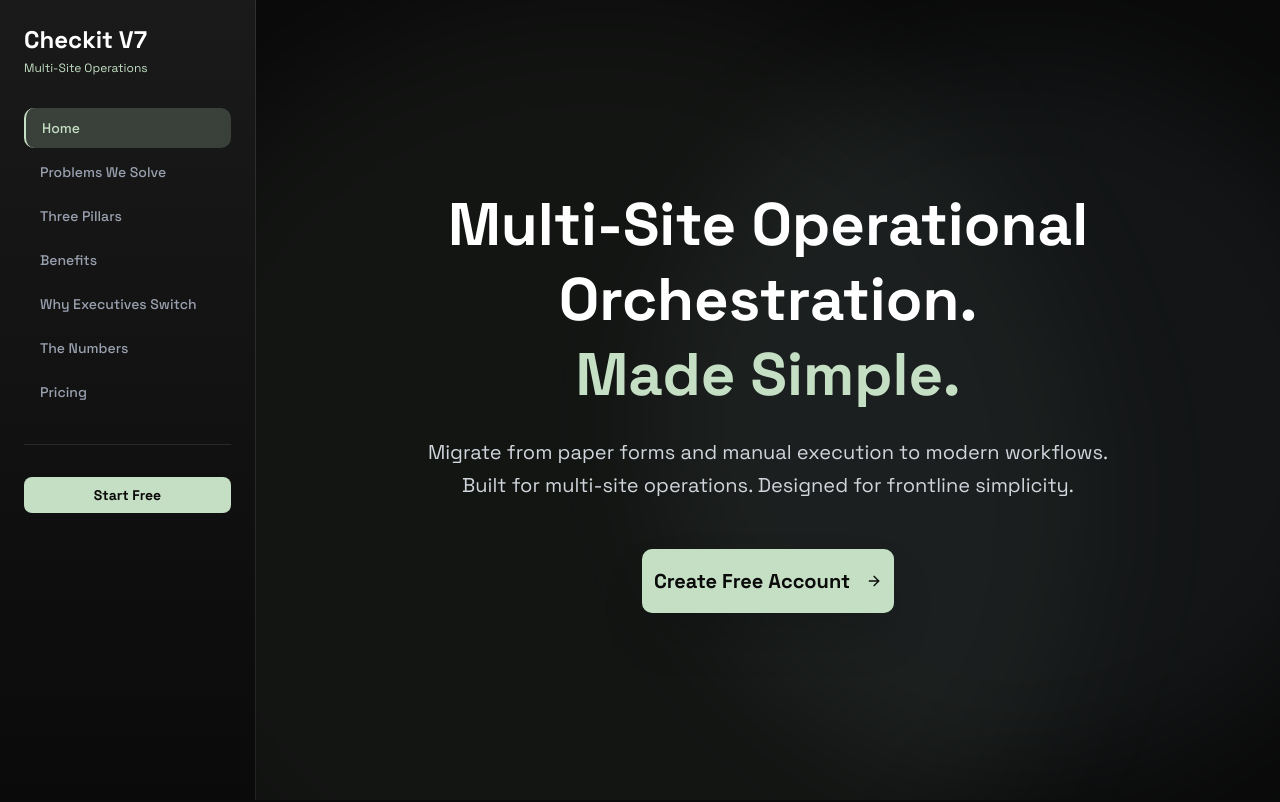
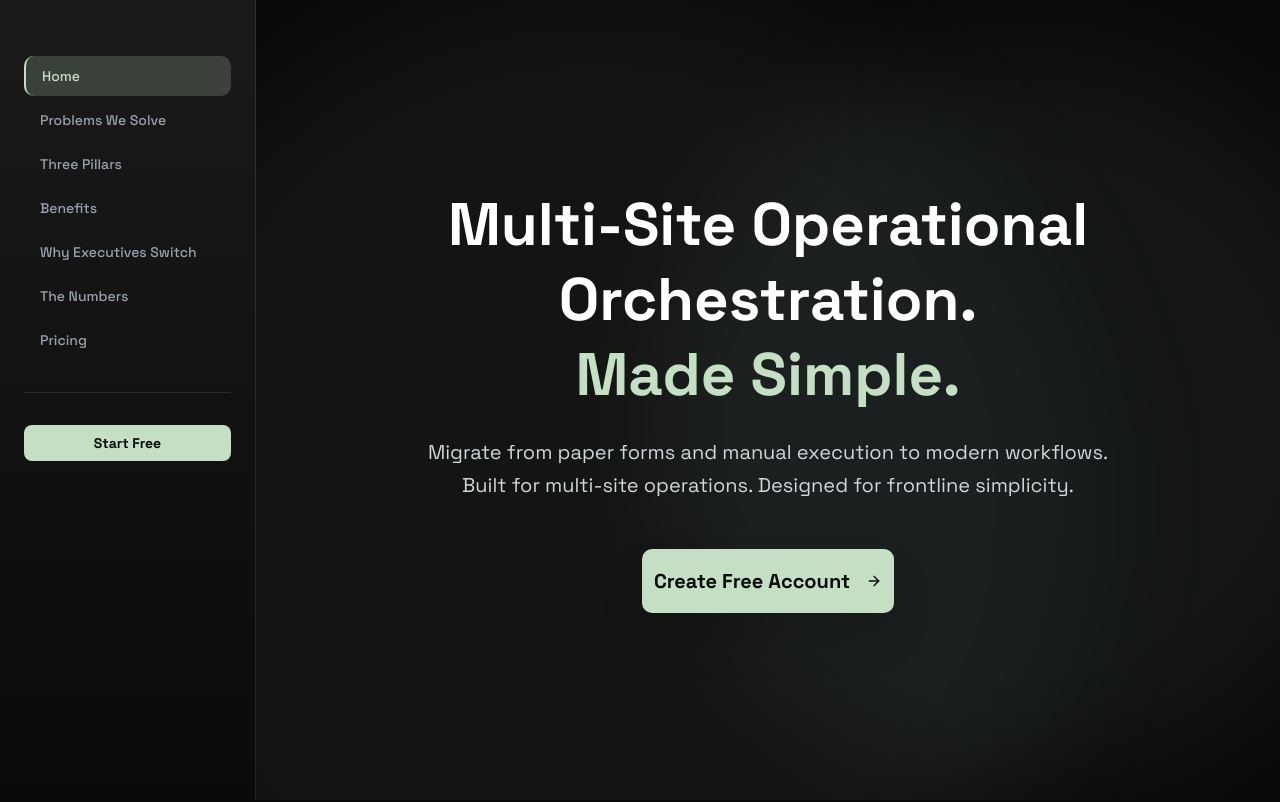
Before and after one commit to stephencheckit/v7, a Next.js app: page /home-5 in a window 1280 px wide. Shown: the top 802 px of the page. Built offline with nearby package versions, Linux system fonts and the light colour scheme.

Commit message:
Hide 'Checkit V7' text in mobile menu sidebar to prevent cutoff

```diff
--- a/app/home-5/page.tsx
+++ b/app/home-5/page.tsx
@@ -57,9 +57,9 @@ export default function HomePage() {
           ${mobileNavOpen ? 'translate-x-0' : '-translate-x-full lg:translate-x-0'}
         `}>
           <div className="p-6">
+            {/* Logo area - hide text to avoid cutoff */}
             <div className="mb-8">
-              <h1 className="text-2xl font-bold text-white">Checkit V7</h1>
-              <p className="text-xs text-[#c4dfc4] mt-1">Multi-Site Operations</p>
+              {/* Text hidden in sidebar menu */}
             </div>
 
             <ul className="space-y-1">
--- a/app/page.tsx
+++ b/app/page.tsx
@@ -57,9 +57,9 @@ export default function HomePage() {
           ${mobileNavOpen ? 'translate-x-0' : '-translate-x-full lg:translate-x-0'}
         `}>
           <div className="p-6">
+            {/* Logo area - hide text to avoid cutoff */}
             <div className="mb-8">
-              <h1 className="text-2xl font-bold text-white">Checkit V7</h1>
-              <p className="text-xs text-[#c4dfc4] mt-1">Multi-Site Operations</p>
+              {/* Text hidden in sidebar menu */}
             </div>
 
             <ul className="space-y-1">
```
